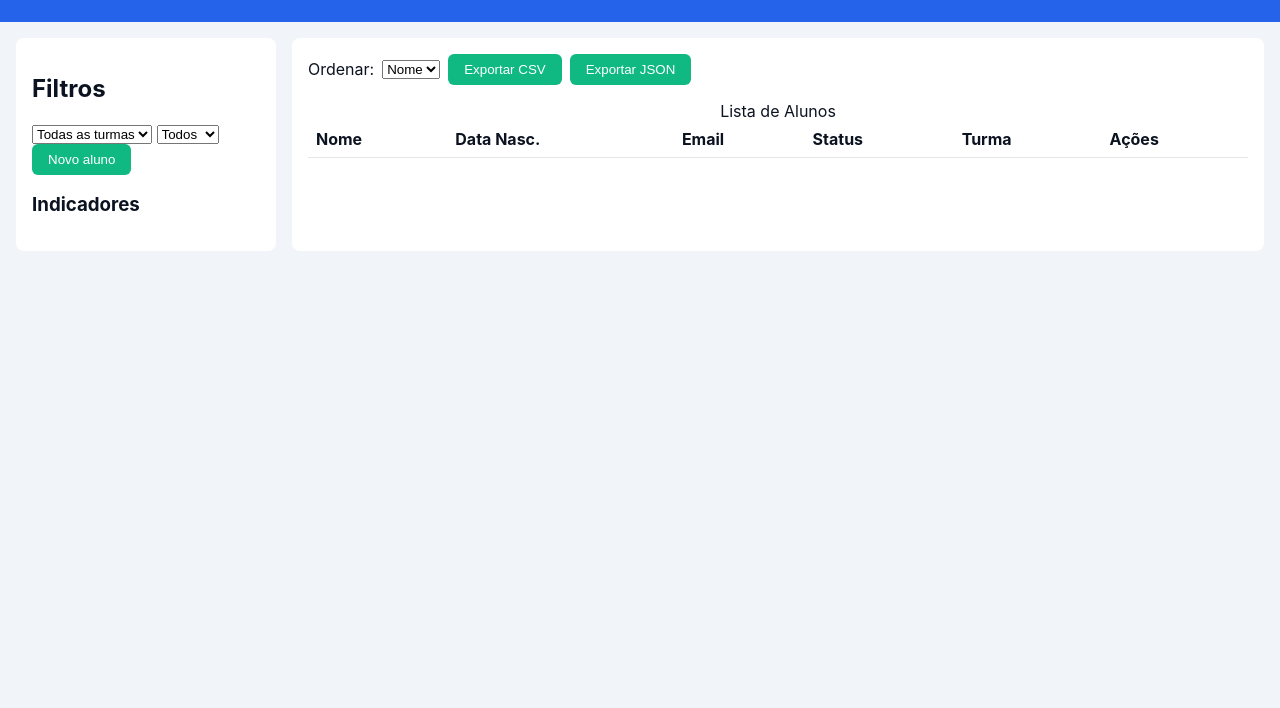
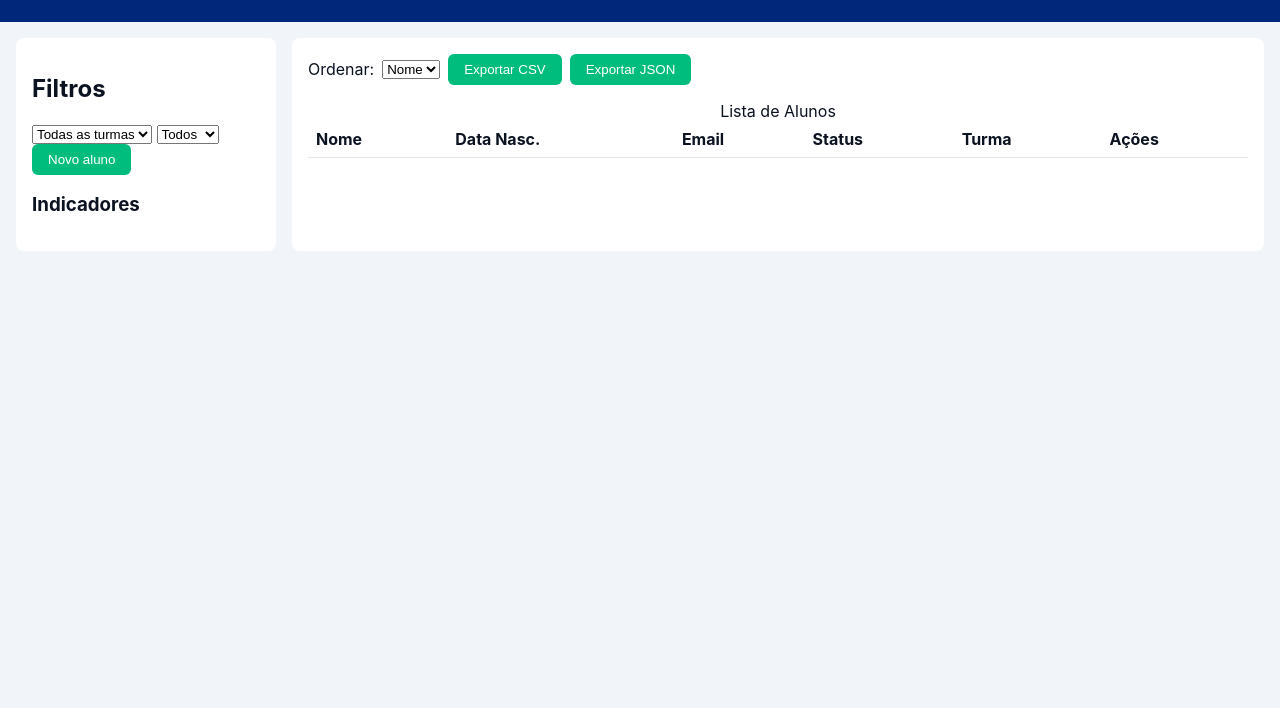
Before and after one commit to luizamodro/dw2-Luiza-escola, a plain HTML site: page frontend/index.html in a window 1280 px wide. Shown: the part 92-800 px from the top of the page. Drawn offline with Linux system fonts and the light colour scheme; no server answers.

Commit message:
Salvar alterações locais

```diff
--- a/frontend/css/style.css
+++ b/frontend/css/style.css
@@ -1,7 +1,7 @@
 :root{
-  --primaria: #2563EB;
-  --secundaria: #10B981;
-  --acento: #F97316;
+  --primaria: #00277a;
+  --secundaria: #00bd7e;
+  --acento: #cf5600;
   --fundo: #F1F5F9;
   --texto: #0B1220;
   --font-sans: Inter, Roboto, system-ui, -apple-system, "Segoe UI", "Helvetica Neue", Arial;
```
